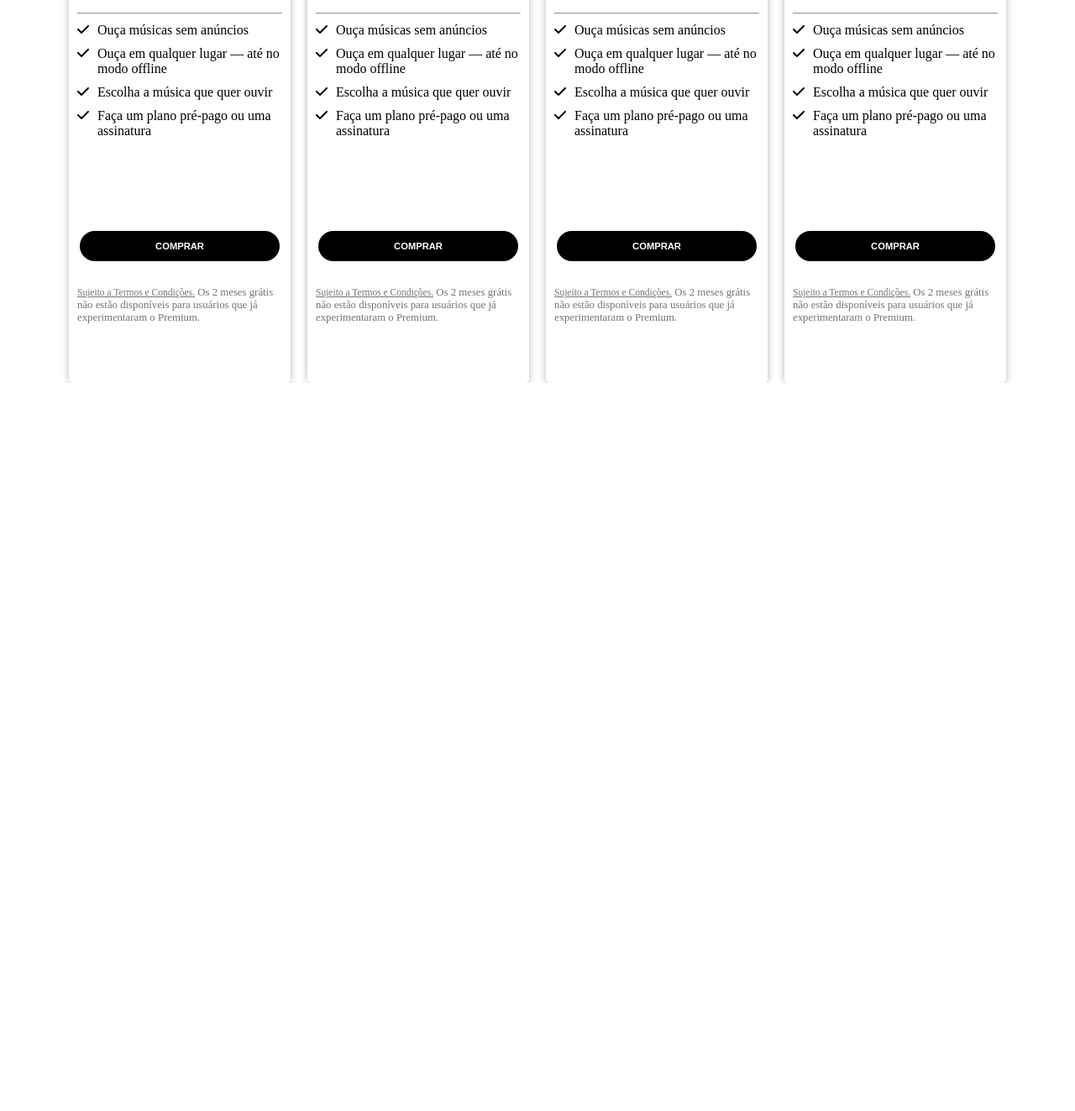
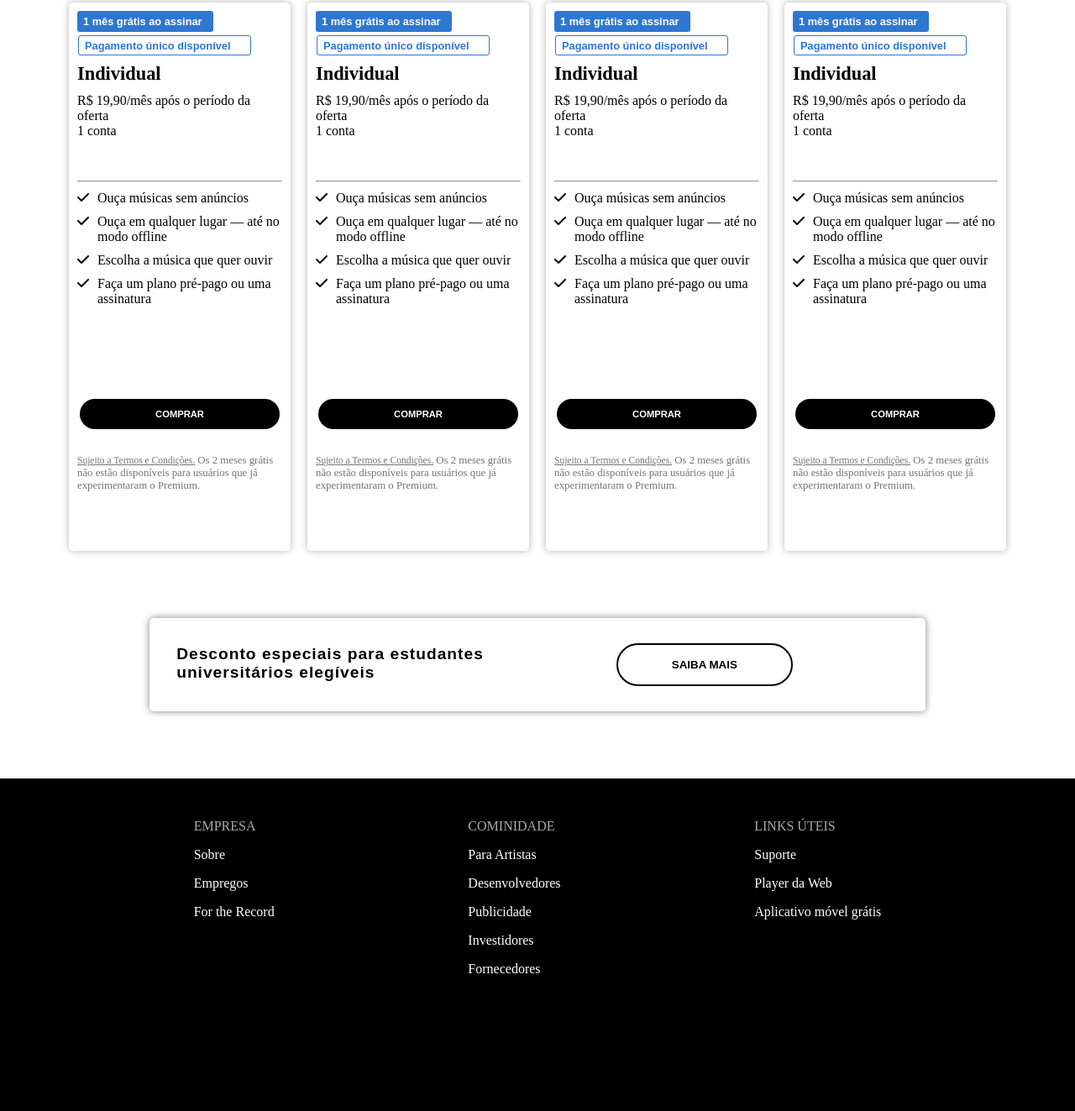
Before and after one commit to PedroLuc-cpu/clonando-spotify, a plain HTML site: page index.html in a window 1280 px wide. Shown: the part 629-1952 px from the top of the page at 84% size. Before the commit the page ends 1085 px from the top, so only its background shows below. Drawn offline with Linux system fonts and the light colour scheme.

Commit message:
0.5
Estilzação do Footer

```diff
--- a/index.html
+++ b/index.html
@@ -40,7 +40,7 @@
             </section>
 
     <article>
-        <h2>Por que ser Premium?</h2>
+        <h2 class="PorquePremium">Por que ser Premium?</h2>
         <ul>
 
             <!-- listas que ficaram com flexbox -->
@@ -169,10 +169,43 @@
                             usuários que já experimentaram
                             o Premium.</p>
                         </div>
+            </section>
+    <div class="desconto">
+        <article  class="desconto-item">
+            <h3>Desconto especiais para estudantes <br>
+                universitários elegíveis
+            </h3>
+                <button>
+                        SAIBA MAIS
+                </button>
+        </article>
+    </div>
+    <footer class="footer">
+            <nav class="nav-footer">
+                <dl>
+                    <dt>EMPRESA</dt>
+                    <dd><a href="">Sobre</a></dd>
+                    <dd><a href="">Empregos</a></dd>
+                    <dd><a href="">For the Record</a></dd>
+                </dl>
 
+                <dl>
+                    <dt>COMINIDADE</dt>
+                    <dd><a href="">Para Artistas</a></dd>
+                    <dd><a href="">Desenvolvedores</a></dd>
+                    <dd><a href="">Publicidade</a></dd>
+                    <dd><a href="">Investidores</a></dd>
+                    <dd><a href="">Fornecedores</a></dd>
+                </dl>
 
-    </section>
-    <footer></footer>
+                <dl>
+                    <dt>LINKS ÚTEIS</dt>
+                    <dd><a href="">Suporte</a></dd>
+                    <dd><a href="">Player da Web</a></dd>
+                    <dd><a href="">Aplicativo móvel grátis</a></dd>
+                </dl>
+            </nav>
+    </footer>
 
 
 </body>
--- a/style.css
+++ b/style.css
@@ -111,7 +111,11 @@ font-family: Arial, Helvetica, sans-serif;
     margin-left: 5px;
 
 }
-
+/* porque ser premium */
+.PorquePremium{
+    text-align: center;
+    padding: 100px 0 ;
+}
 /* primeira seçõa (background verde) */
 
 .section-card{
@@ -217,3 +221,59 @@ hr{
 .card-group>p>a{
     color: #0000008c;
 }
+
+.desconto{
+    margin-top: 5rem;
+    margin-bottom: 5rem;
+    display: flex;
+    justify-content: center;
+}
+.desconto-item{
+    border-radius: 5px;
+    box-sizing: border-box;
+    box-shadow: rgb(0 0 0 / 50%) 0px 0px 8px;
+    display: flex;
+    padding:2rem 10rem 2rem 2rem;
+}
+.desconto-item>h3{
+  font-family: Arial, Helvetica, sans-serif;
+  font-size: 1.2rem;
+  letter-spacing: 1px;
+}
+.desconto-item>button{
+    background: transparent;
+    margin-left: 10rem;
+    border: 0 ;
+    outline: 2px solid black;
+    padding: 1rem 4rem;
+    border-radius: 5rem;
+    font-weight: 700;
+
+}
+.footer{
+    background: #000000;
+}
+.nav-footer{
+    display: flex;
+    justify-content: space-evenly;
+}
+.nav-footer>dl>dt{
+    padding-top: 3rem;
+    color: #ffffffab;
+}
+.nav-footer>dl{
+    margin-bottom: 10rem;
+}
+.nav-footer dl>dd>a{
+    color: white;
+    text-decoration: none;
+    font-size: 1rem;
+}
+.nav-footer dl>dd>a:hover{
+    color: rgb(13, 214, 13);
+    transition: .2s;
+}
+
+.nav-footer dl>dd{
+    padding: 1rem 0 0 0;
+}
```
Also changed, not shown: 1 other file.
